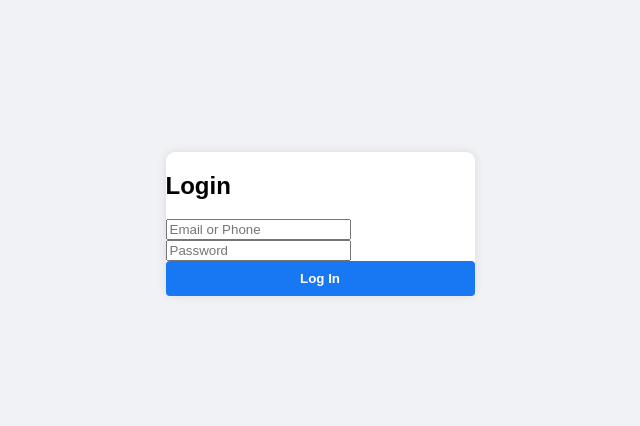
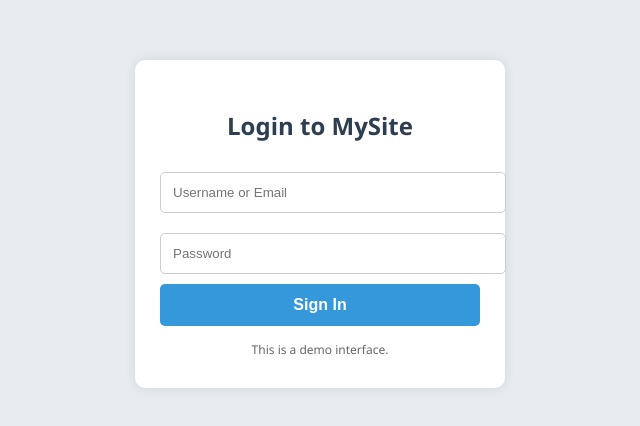
Before and after one commit to ejazahmadsami/facebook-login-clone, a plain HTML site: page index.html in a window 1280 px wide. Shown: the part 184-610 px from the top of the page, without its empty margins (320-960 px from the left). Drawn offline with Linux system fonts and the light colour scheme.

Commit message:
Update index.html

```diff
--- a/index.html
+++ b/index.html
@@ -3,50 +3,67 @@
 <head>
   <meta charset="UTF-8">
   <meta name="viewport" content="width=device-width, initial-scale=1.0">
-  <title>Login Page</title>
+  <title>My Login Demo</title>
   <style>
     body {
-      font-family: Arial, sans-serif;
-      background-color: #f0f2f6;
+      font-family: "Segoe UI", Tahoma, Geneva, Verdana, sans-serif;
+      background-color: #e6ecf0;
       display: flex;
       justify-content: center;
       align-items: center;
       height: 100vh;
     }
     .login-box {
-      background-color: white;
-      padding: 202x 32px;
-      border-radius: 9px;
-      box-shadow: 0 0 10px rgba(0,0,0,0.1);
-      width: 309px;
+      background-color: #ffffff;
+      padding: 30px 25px;
+      border-radius: 10px;
+      box-shadow: 0 0 12px rgba(0,0,0,0.1);
+      width: 320px;
     }
-    input[type="Email or Phone"],
-    input[type="Passowrd"] {
+    .login-box h2 {
+      margin-bottom: 20px;
+      color: #2c3e50;
+      text-align: center;
+    }
+    input[type="text"],
+    input[type="password"] {
       width: 100%;
-      padding: 10px;
-      margin: 8px 0;
+      padding: 12px;
+      margin: 10px 0;
       border: 1px solid #ccc;
-      border-radius: 4px;
+      border-radius: 5px;
     }
     button {
       width: 100%;
-      padding: 10px;
-      background-color: #1877f2;
+      padding: 12px;
+      background-color: #3498db;
       color: white;
       border: none;
-      border-radius: 4px;
+      border-radius: 5px;
+      font-size: 16px;
       font-weight: bold;
+      cursor: pointer;
+    }
+    button:hover {
+      background-color: #2980b9;
+    }
+    .note {
+      margin-top: 15px;
+      font-size: 12px;
+      text-align: center;
+      color: #666;
     }
   </style>
 </head>
 <body>
   <div class="login-box">
-    <h2>Login</h2>
+    <h2>Login to MySite</h2>
     <form>
-      <input type="email" placeholder="Email or Phone" required>
+      <input type="text" placeholder="Username or Email" required>
       <input type="password" placeholder="Password" required>
-      <button type="submit">Log In</button>
+      <button type="submit">Sign In</button>
     </form>
+    <div class="note">This is a demo interface.</div>
   </div>
 </body>
 </html>
```
